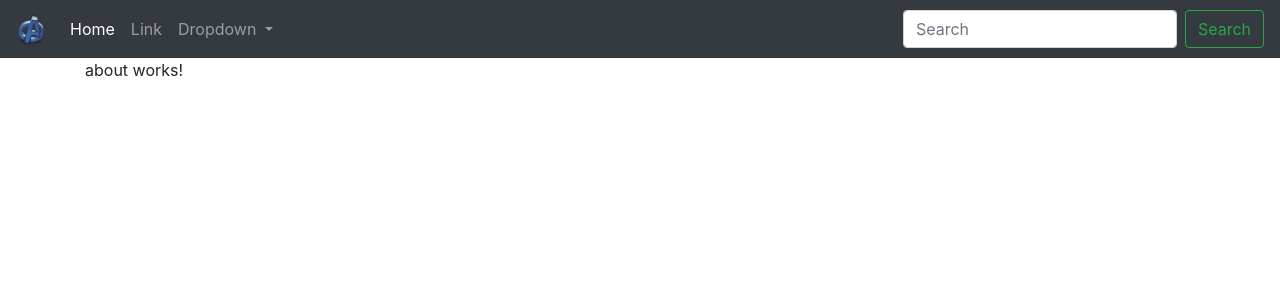
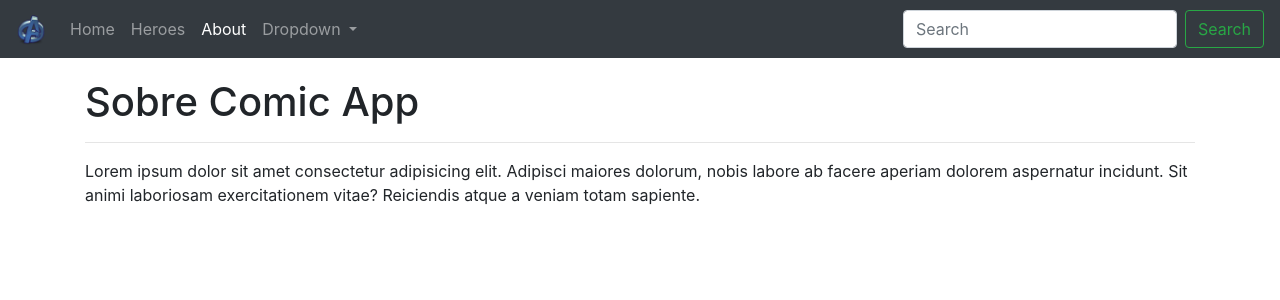
Before and after one commit to elliottkw/angular, an Angular app in the folder 02-single-page-application/: page /about in a window 1280 px wide. Shown: the top 300 px of the page. Built offline with nearby package versions, Linux system fonts and the light colour scheme.

Commit message:
Section 4, Lesson 9.
RouterLink and RouterLinkActive - Complete the Routes.

```diff
--- a/02-single-page-application/src/app/app.component.html
+++ b/02-single-page-application/src/app/app.component.html
@@ -1,5 +1,5 @@
 <app-navbar></app-navbar>
 
-<div class="container">
+<div class="container main-container">
     <router-outlet></router-outlet>
 </div>
--- a/02-single-page-application/src/app/app.routes.ts
+++ b/02-single-page-application/src/app/app.routes.ts
@@ -1,11 +1,13 @@
 import { NgModule } from '@angular/core';
 import { RouterModule, Routes } from '@angular/router';
 import { AboutComponent } from './components/about/about.component';
+import { HeroesComponent } from './components/heroes/heroes.component';
 import { HomeComponent } from './components/home/home.component';
 
 const routes: Routes = [
     { path: 'home', component: HomeComponent },
     { path: 'about', component: AboutComponent },
+    { path: 'heroes', component: HeroesComponent },
     { path: '**', pathMatch: 'full', redirectTo: 'home' },
 ];
 
--- a/02-single-page-application/src/app/components/about/about.component.html
+++ b/02-single-page-application/src/app/components/about/about.component.html
@@ -1 +1,5 @@
-<p>about works!</p>
+<h1 class="animated fadeIn fast">Sobre Comic App</h1>
+<hr>
+<p class="animated fadeIn">
+    Lorem ipsum dolor sit amet consectetur adipisicing elit. Adipisci maiores dolorum, nobis labore ab facere aperiam dolorem aspernatur incidunt. Sit animi laboriosam exercitationem vitae? Reiciendis atque a veniam totam sapiente.
+</p>
--- a/02-single-page-application/src/app/components/home/home.component.html
+++ b/02-single-page-application/src/app/components/home/home.component.html
@@ -1,4 +1,4 @@
-<div class="jumbotron jumbotron-fluid">
+<div class="jumbotron jumbotron-fluid animated fadeIn fast">
     <div class="container">
         <h1 class="display-4">Comic App</h1>
         <p class="lead">This is a comic app.</p>
--- a/02-single-page-application/src/app/components/shared/navbar/navbar.component.html
+++ b/02-single-page-application/src/app/components/shared/navbar/navbar.component.html
@@ -9,11 +9,15 @@
 
     <div class="collapse navbar-collapse" id="navbarSupportedContent">
         <ul class="navbar-nav mr-auto">
-            <li class="nav-item active">
-                <a class="nav-link" href="#">Home</a>
+            <!-- Active -->
+            <li class="nav-item" routerLinkActive="active">
+                <a class="nav-link" [routerLink]="['/home']">Home</a>
             </li>
-            <li class="nav-item">
-                <a class="nav-link" href="#">Link</a>
+            <li class="nav-item" routerLinkActive="active">
+                <a class="nav-link" [routerLink]="['/heroes']">Heroes</a>
+            </li>
+            <li class="nav-item" routerLinkActive="active">
+                <a class="nav-link" [routerLink]="['/about']">About</a>
             </li>
             <li class="nav-item dropdown">
                 <a class="nav-link dropdown-toggle" href="#" id="navbarDropdown" role="button" data-toggle="dropdown" aria-haspopup="true" aria-expanded="false">
--- a/02-single-page-application/src/styles.css
+++ b/02-single-page-application/src/styles.css
@@ -1 +1,33 @@
-/* You can add global styles to this file, and also import other style files */
+.main-container {
+    margin-top: 20px;
+}
+
+
+/* Animations */
+
+.animated {
+    -webkit-animation-duration: 1s;
+    animation-duration: 1s;
+    -webkit-animation-fill-mode: both;
+    animation-fill-mode: both;
+}
+
+.fast {
+    -webkit-animation-duration: 0.4s;
+    animation-duration: 0.4s;
+    -webkit-animation-fill-mode: both;
+    animation-fill-mode: both;
+}
+
+@keyframes fadeIn {
+    from {
+        opacity: 0;
+    }
+    to {
+        opacity: 1;
+    }
+}
+
+.fadeIn {
+    animation-name: fadeIn;
+}
```
